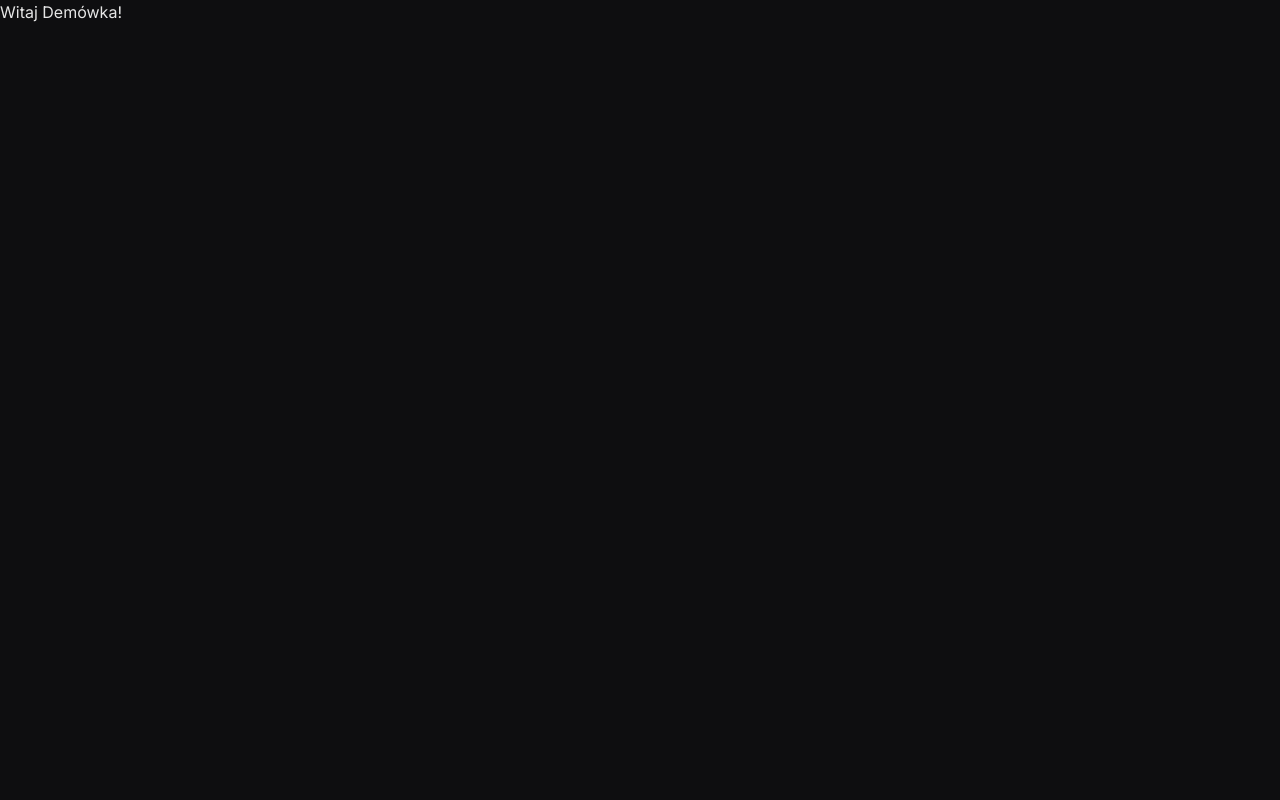
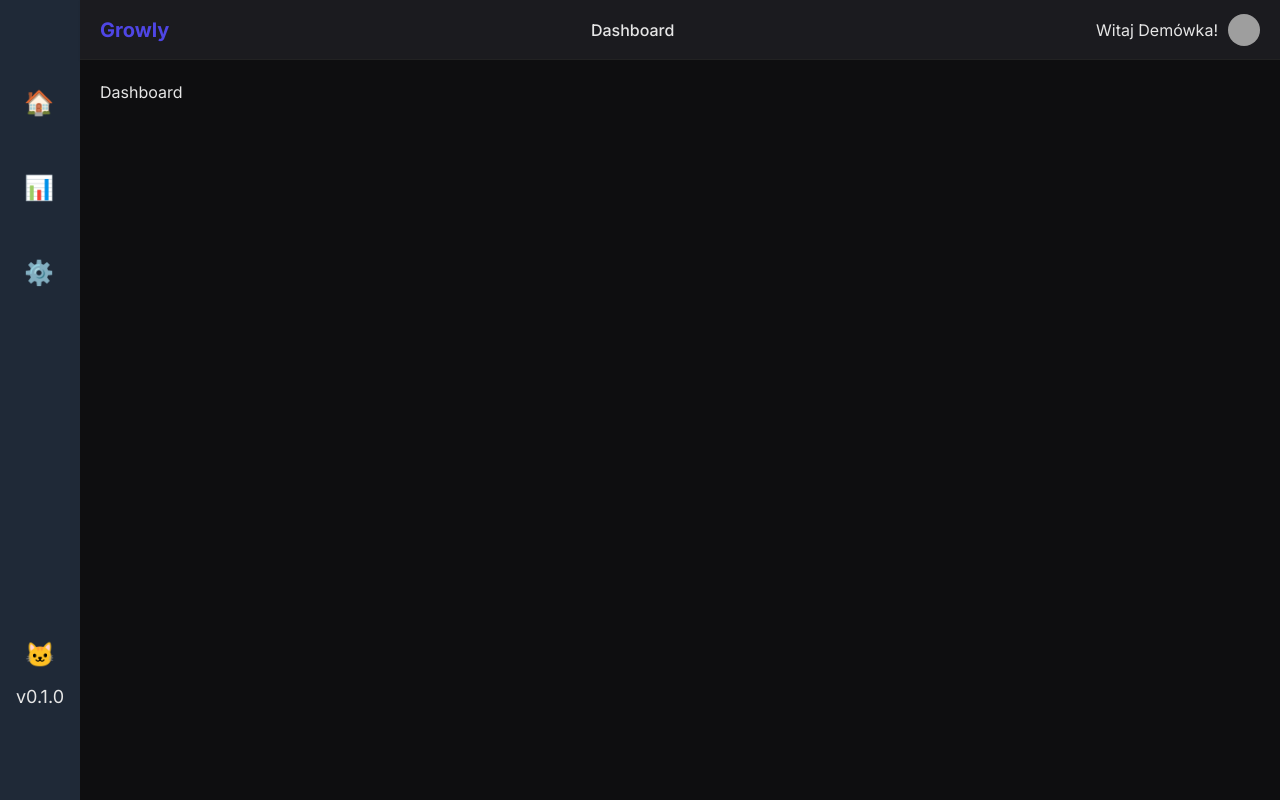
Before and after one commit to KamilKonopski/growly, a React (Vite) app in the folder frontend/: page /auth in a window 1280 px wide. Both pictures are taken after a click on the button "Uruchom wersję demo". Built offline with nearby package versions, Linux system fonts and the light colour scheme; grey boxes are pictures that could not be loaded.

Commit message:
feat(Frontend): Add main layout (#4)
* remove user greeting

* feat: add main layout

```diff
--- a/frontend/src/components/Dashboard/Dashboard.tsx
+++ b/frontend/src/components/Dashboard/Dashboard.tsx
@@ -1,22 +1,5 @@
-import { useMeQuery } from "../../store/auth/authApi";
-import { useSelector } from "react-redux";
-import type { RootState } from "../../store/store";
-
 const Dashboard = () => {
-  const mode = useSelector((state: RootState) => state.app.mode);
-  const demoUser = useSelector((state: RootState) => state.app.user);
-
-  const { data: backendUser, isLoading } = useMeQuery(undefined, {
-    skip: mode !== "backend",
-  });
-
-  if (mode === "backend" && isLoading) {
-    return <div>Ładowanie...</div>;
-  }
-
-  const user = mode === "backend" ? backendUser : demoUser;
-
-  return <div>Witaj {user?.name}!</div>;
+  return <div>Dashboard</div>;
 };
 
 export default Dashboard;
--- /dev/null
+++ b/frontend/src/components/Layout/MainLayout.module.css
@@ -0,0 +1,96 @@
+.app-layout {
+  display: flex;
+  height: 100vh;
+  color: var(--color-text);
+}
+
+/* ----- SIDEBAR ----- */
+.sidebar {
+  width: 80px;
+  background-color: #1f2937;
+  display: flex;
+  flex-direction: column;
+  justify-content: space-between;
+  align-items: center;
+  padding: 60px 0;
+}
+
+.sidebar button {
+  background: none;
+  border: none;
+  color: #d1d5db;
+  font-size: 24px;
+  margin: 16px 0;
+  cursor: pointer;
+  transition: color 0.2s;
+}
+
+.sidebar button:hover {
+  color: #4f46e5;
+}
+
+.github-link {
+  font-size: 24px;
+  margin-bottom: 10px;
+}
+
+.github-link:hover {
+  text-decoration: none;
+}
+
+/* ----- MAIN ----- */
+.main {
+  flex: 1;
+  display: flex;
+  flex-direction: column;
+}
+
+/* ----- HEADER ----- */
+.header {
+  height: 60px;
+  background-color: var(--color-card);
+  border-bottom: 1px solid var(--color-border);
+  display: flex;
+  align-items: center;
+  justify-content: space-between;
+  padding: 0 20px;
+  box-shadow: 0 1px 3px rgba(0, 0, 0, 0.05);
+}
+
+.logo {
+  font-size: 20px;
+  font-weight: 700;
+  color: #4f46e5;
+}
+
+.section-title {
+  font-size: 16px;
+  font-weight: 500;
+}
+
+.user-actions {
+  display: flex;
+  align-items: center;
+  gap: 10px;
+}
+
+.avatar {
+  width: 32px;
+  height: 32px;
+  border-radius: 50%;
+}
+
+/* ----- CONTENT ----- */
+.content {
+  flex: 1;
+  padding: 20px;
+  background-color: var(--color-bg); /* jasne tło */
+  overflow-y: auto;
+}
+
+footer {
+  display: flex;
+  flex-direction: column;
+  justify-content: center;
+  align-items: center;
+}
--- /dev/null
+++ b/frontend/src/components/Layout/MainLayout.tsx
@@ -0,0 +1,62 @@
+import { Outlet } from "react-router-dom";
+import { useSelector } from "react-redux";
+
+import { useMeQuery } from "../../store/auth/authApi";
+import type { RootState } from "../../store/store";
+
+import styles from "./MainLayout.module.css";
+
+const MainLayout = () => {
+  const mode = useSelector((state: RootState) => state.app.mode);
+  const demoUser = useSelector((state: RootState) => state.app.user);
+
+  const { data: backendUser, isLoading } = useMeQuery(undefined, {
+    skip: mode !== "backend",
+  });
+
+  if (mode === "backend" && isLoading) {
+    return <div>Ładowanie...</div>;
+  }
+
+  const user = mode === "backend" ? backendUser : demoUser;
+
+  return (
+    <div className={styles["app-layout"]}>
+      <aside className={styles.sidebar}>
+        <div>
+          <button title="Dashboard">🏠</button>
+          <button title="Statystyki">📊</button>
+          <button title="Ustawienia">⚙️</button>
+        </div>
+        <footer>
+          <a
+            href="https://github.com/kamilkonopski"
+            className={styles["github-link"]}
+            target="_blank"
+            rel="noopener noreferrer"
+          >
+            🐱
+          </a>
+          <p>v0.1.0</p>
+        </footer>
+      </aside>
+
+      <div className={styles.main}>
+        <header className={styles.header}>
+          <div className={styles.logo}>Growly</div>
+          <div className={styles["section-title"]}>Dashboard</div>
+          <div className={styles["user-actions"]}>
+            <span>Witaj {user?.name}!</span>
+            <img src="/avatar.png" alt="avatar" className={styles.avatar} />
+          </div>
+        </header>
+
+        <main className={styles.content}>
+          <Outlet />
+        </main>
+      </div>
+    </div>
+  );
+};
+
+export default MainLayout;
--- a/frontend/src/routes/AppRoutes.tsx
+++ b/frontend/src/routes/AppRoutes.tsx
@@ -6,6 +6,7 @@ import Dashboard from "../components/Dashboard/Dashboard";
 import NotFound from "../components/NotFound/NotFound";
 import Authentication from "../components/Authentication/Authentication";
 import AuthRoute from "./AuthRoute";
+import MainLayout from "../components/Layout/MainLayout";
 
 const AppRoutes = () => {
   const user = useSelector((state: RootState) => state.app.user);
@@ -28,14 +29,15 @@ const AppRoutes = () => {
         />
 
         <Route
-          path="/dashboard"
           element={
             <AuthRoute requireAuth={true}>
-              <Dashboard />
+              <MainLayout />
             </AuthRoute>
           }
-        />
-
+        >
+          <Route path="/" element={<Navigate to="/dashboard" replace />} />
+          <Route path="/dashboard" element={<Dashboard />} />
+        </Route>
         <Route path="*" element={<NotFound />} />
       </Routes>
     </BrowserRouter>
```
